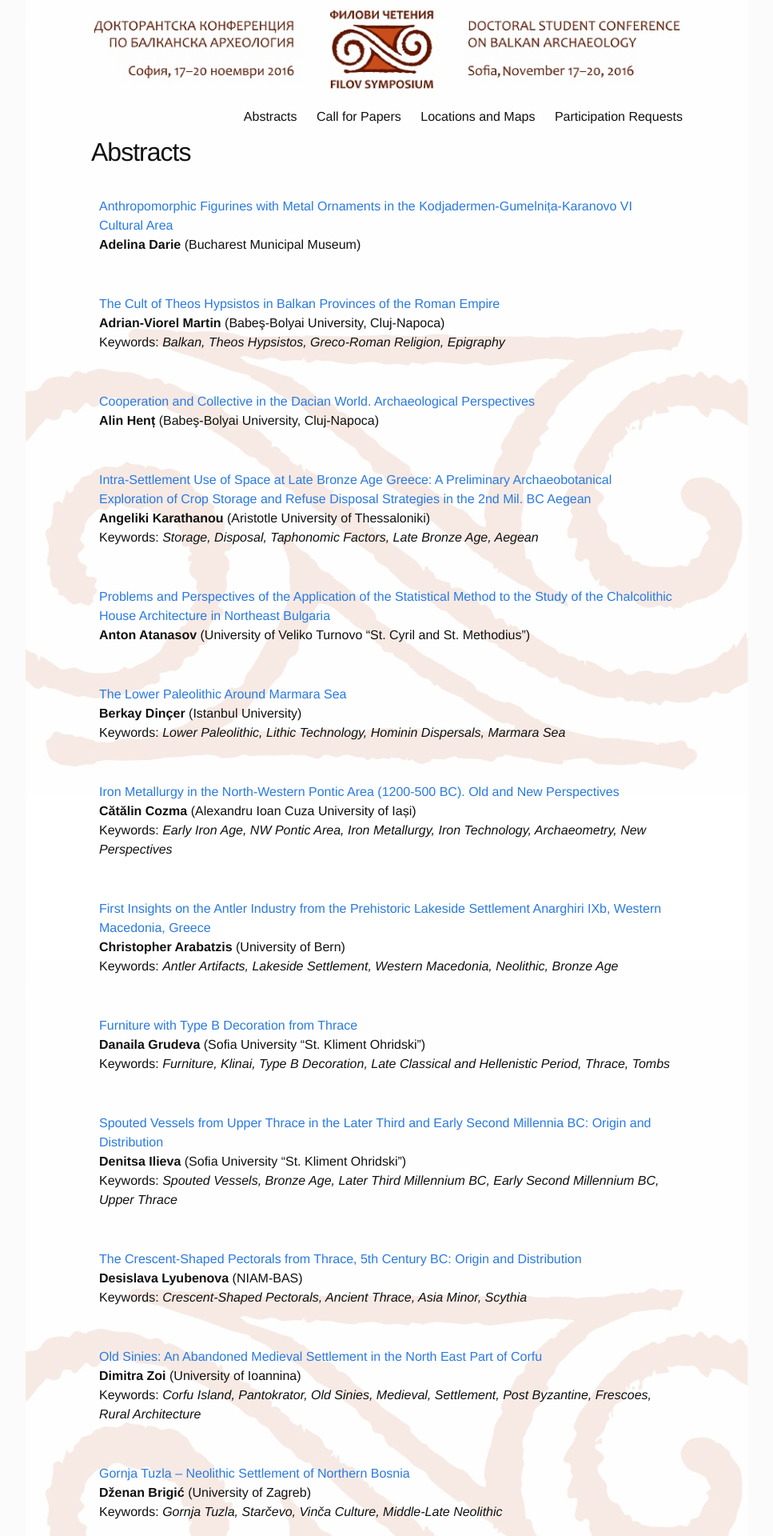
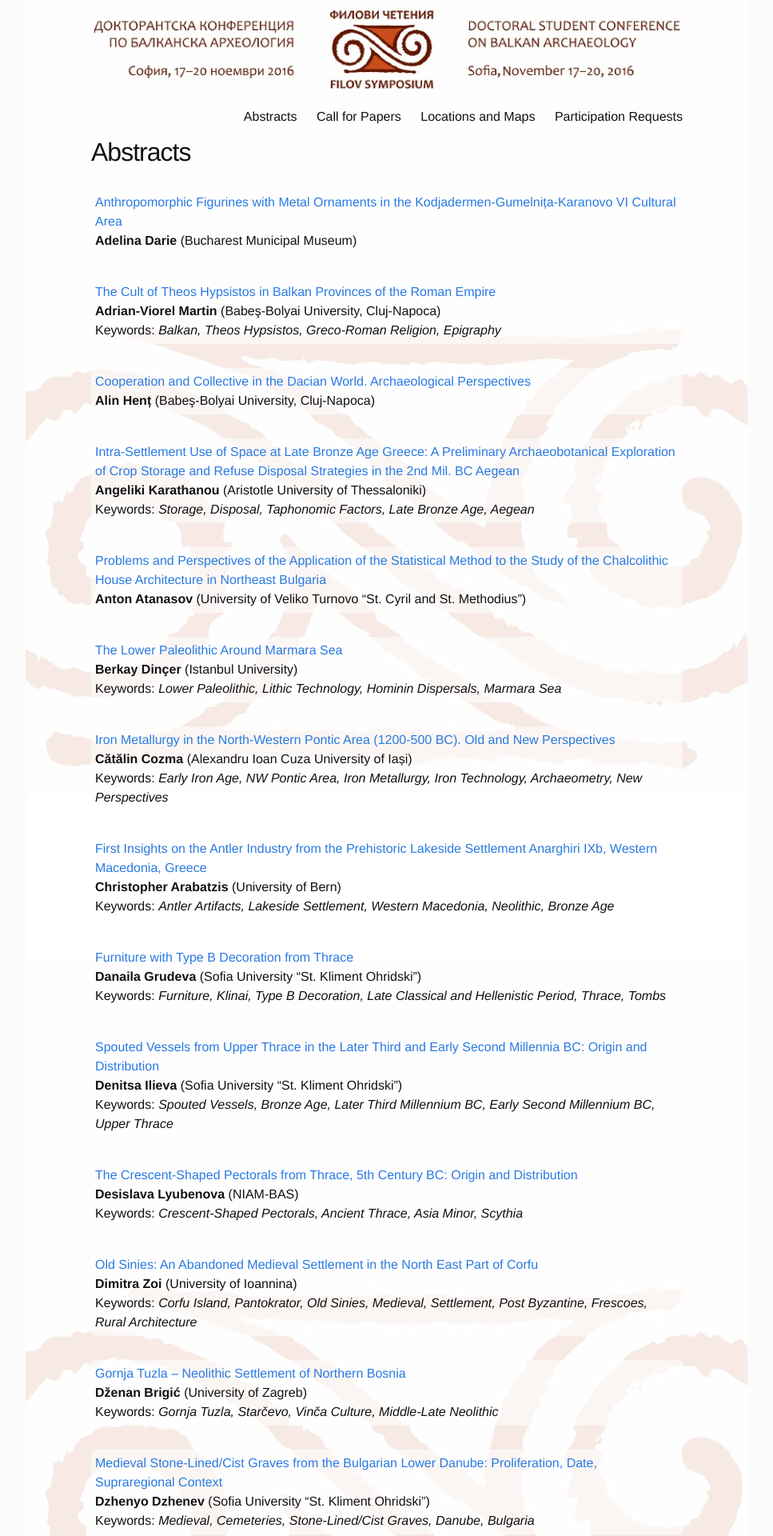
Before and after one commit to balkan-archaeology/balkan-archaeology.github.io, a Jekyll site: the page built from abstracts.md, in a window 1280 px wide. Shown: the top 1920 px of the page at 80% size, without its empty margins (156-1123 px from the left). Built offline with Jekyll 4.4.1, drawn with Linux system fonts in a browser that asks for light colours.

Commit message:
Change padding and add some transparent background on abstract list items.

```diff
--- a/css/main.scss
+++ b/css/main.scss
@@ -88,8 +88,9 @@
 }
 
 .abstract-list-entry {
-    padding: 10px;
-    border-radius: 10px;
+    padding: 5px;
+    border-radius: 5px;
+    background-color:rgba(255, 255, 255, 0.6);
 }
 
 .abstract-list-entry:hover {
```
